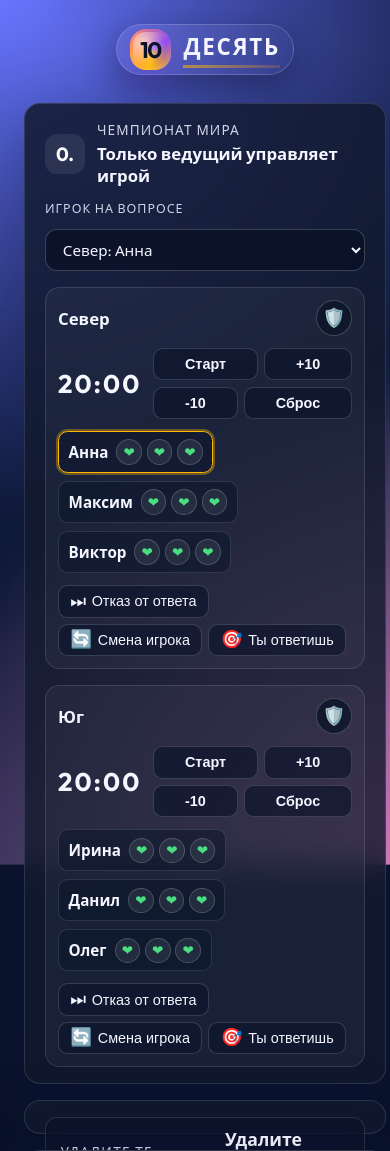
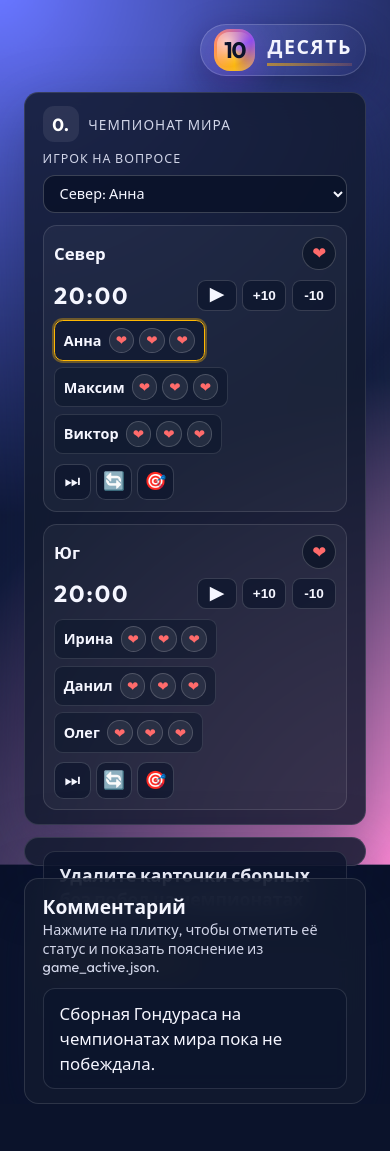
Before and after one commit to valentinych/panenka_app, a Flask app: page /game-ten in a window 390 px wide. Shown: the top 1151 px of the page. After the commit the page ends 1104 px from the top, so only its background shows below. Run offline with Flask 3, Linux system fonts and the light colour scheme; the visitor is signed in with stand-in values (Sample User, id 1); grey boxes are pictures that could not be loaded.

Commit message:
Refine game ten interface layout

```diff
--- a/app/static/styles.css
+++ b/app/static/styles.css
@@ -256,32 +256,35 @@ select:focus {
 }
 
 .layout--game-ten {
-  width: min(1800px, 100vw);
+  width: min(1800px, 98vw);
   max-width: 100vw;
   height: 100vh;
   max-height: 100vh;
-  padding: clamp(1rem, 2vw, 1.75rem);
-  gap: 1rem;
+  padding: clamp(1rem, 2vw, 1.5rem);
+  gap: 0.75rem;
   grid-template-rows: min-content 1fr;
 }
 
 .layout--game-ten .masthead {
-  margin-bottom: 0.75rem;
+  width: 100%;
+  display: flex;
+  justify-content: flex-end;
+  align-items: flex-start;
+  margin-bottom: 0.25rem;
 }
 
 .layout--game-ten .brand {
-  font-size: clamp(2rem, 3.4vw, 2.8rem);
-}
-
-.layout--game-ten .subtitle {
-  margin-top: 0.25rem;
-  font-size: 0.95rem;
+  font-size: clamp(1.75rem, 2.8vw, 2.35rem);
+}
+
+.layout--game-ten .brand-link {
+  padding: 0.25rem 0.8rem;
 }
 
 .layout--game-ten .card {
-  padding: 1rem 1.25rem;
-  border-radius: 1rem;
-  gap: 1rem;
+  padding: 0.85rem 1.1rem;
+  border-radius: 0.9rem;
+  gap: 0.75rem;
 }
 
 .sr-only {
@@ -298,7 +301,7 @@ select:focus {
 .game-ten {
   display: flex;
   flex-direction: column;
-  gap: 1rem;
+  gap: 0.75rem;
   height: 100%;
   min-height: 0;
 }
@@ -315,9 +318,9 @@ select:focus {
 
 .game-ten__hud {
   display: grid;
-  gap: 1rem;
-  grid-template-columns: minmax(0, 280px) 1fr;
-  align-items: start;
+  gap: 0.75rem;
+  grid-template-columns: minmax(0, 240px) 1fr;
+  align-items: stretch;
 }
 
 @media (max-width: 1080px) {
@@ -328,13 +331,13 @@ select:focus {
 
 .game-ten__hud-meta {
   display: grid;
-  gap: 0.75rem;
+  gap: 0.5rem;
 }
 
 .game-ten__question-badge {
   display: grid;
   grid-template-columns: auto 1fr;
-  gap: 0.75rem;
+  gap: 0.6rem;
   align-items: center;
 }
 
@@ -342,18 +345,18 @@ select:focus {
   display: inline-flex;
   align-items: center;
   justify-content: center;
-  width: 2.5rem;
-  height: 2.5rem;
-  border-radius: 0.75rem;
+  width: 2.25rem;
+  height: 2.25rem;
+  border-radius: 0.7rem;
   background: rgba(255, 255, 255, 0.08);
   font-weight: 700;
-  font-size: 1.2rem;
+  font-size: 1.1rem;
   color: #fff;
 }
 
 .game-ten__question-meta {
   display: grid;
-  gap: 0.2rem;
+  gap: 0.15rem;
 }
 
 .game-ten__theme {
@@ -364,9 +367,10 @@ select:focus {
 }
 
 .game-ten__subtitle {
-  font-size: 1.05rem;
-  line-height: 1.35;
-  font-weight: 600;
+  font-size: 0.95rem;
+  line-height: 1.3;
+  font-weight: 600;
+  color: var(--text-muted);
 }
 
 .game-ten__active-label {
@@ -382,8 +386,8 @@ select:focus {
   border: 1px solid rgba(255, 255, 255, 0.2);
   background: rgba(10, 18, 40, 0.85);
   color: inherit;
-  padding: 0.6rem 0.8rem;
-  font-size: 0.95rem;
+  padding: 0.5rem 0.75rem;
+  font-size: 0.9rem;
 }
 
 .game-ten__active-select:focus-visible {
@@ -394,17 +398,17 @@ select:focus {
 
 .game-ten__hud-teams {
   display: grid;
-  gap: 1rem;
-  grid-template-columns: repeat(auto-fit, minmax(320px, 1fr));
+  gap: 0.75rem;
+  grid-template-columns: repeat(auto-fit, minmax(300px, 1fr));
 }
 
 .game-ten__team-card {
   display: grid;
-  gap: 0.75rem;
+  gap: 0.6rem;
   background: rgba(255, 255, 255, 0.04);
   border: 1px solid rgba(255, 255, 255, 0.12);
-  border-radius: 0.9rem;
-  padding: 0.75rem;
+  border-radius: 0.85rem;
+  padding: 0.65rem;
   min-height: 0;
 }
 
@@ -422,8 +426,8 @@ select:focus {
 }
 
 .game-ten__team-life {
-  width: 2.25rem;
-  height: 2.25rem;
+  width: 2.1rem;
+  height: 2.1rem;
   border-radius: 999px;
   border: 1px solid rgba(255, 255, 255, 0.2);
   background: rgba(15, 23, 42, 0.85);
@@ -436,8 +440,9 @@ select:focus {
 }
 
 .game-ten__team-life::before {
-  content: "🛡️";
-  font-size: 1.15rem;
+  content: "❤";
+  font-size: 1.05rem;
+  color: var(--error);
 }
 
 .game-ten__team-life[aria-pressed="false"] {
@@ -457,33 +462,47 @@ select:focus {
   display: flex;
   align-items: center;
   justify-content: space-between;
-  gap: 0.75rem;
+  gap: 0.5rem;
 }
 
 .game-ten__timer-display {
-  font-size: clamp(1.6rem, 3vw, 2rem);
+  font-size: clamp(1.45rem, 2.6vw, 1.85rem);
   font-weight: 700;
   letter-spacing: 0.08em;
 }
 
 .game-ten__timer-controls {
   display: flex;
-  flex-wrap: wrap;
-  gap: 0.4rem;
+  flex-wrap: nowrap;
+  gap: 0.35rem;
 }
 
 .game-ten__timer-btn {
-  flex: 1 1 auto;
-  min-width: 72px;
-  padding: 0.45rem 0.6rem;
-  border-radius: 0.6rem;
+  flex: 0 0 auto;
+  min-width: 2.75rem;
+  padding: 0.35rem 0.6rem;
+  border-radius: 0.55rem;
   border: 1px solid rgba(255, 255, 255, 0.16);
   background: rgba(12, 20, 43, 0.7);
   color: inherit;
   font-weight: 600;
-  font-size: 0.9rem;
+  font-size: 0.85rem;
   cursor: pointer;
   transition: transform 0.15s ease, border-color 0.2s ease, background 0.2s ease;
+}
+
+.game-ten__timer-btn--icon {
+  width: 2.5rem;
+  min-width: 2.5rem;
+  display: inline-flex;
+  align-items: center;
+  justify-content: center;
+  padding: 0.35rem;
+}
+
+.game-ten__timer-icon {
+  font-size: 1.1rem;
+  line-height: 1;
 }
 
 .game-ten__timer-btn:hover,
@@ -497,18 +516,18 @@ select:focus {
 .game-ten__players {
   display: flex;
   flex-wrap: wrap;
-  gap: 0.5rem;
+  gap: 0.4rem;
 }
 
 .game-ten__player {
   display: inline-flex;
   align-items: center;
-  gap: 0.5rem;
-  padding: 0.45rem 0.6rem;
-  border-radius: 0.6rem;
+  gap: 0.45rem;
+  padding: 0.4rem 0.55rem;
+  border-radius: 0.55rem;
   border: 1px solid rgba(255, 255, 255, 0.12);
   background: rgba(12, 20, 43, 0.55);
-  font-size: 0.95rem;
+  font-size: 0.9rem;
 }
 
 .game-ten__player.is-active {
@@ -542,7 +561,7 @@ select:focus {
 
 .game-ten__life::before {
   content: "❤";
-  color: var(--success);
+  color: var(--error);
 }
 
 .game-ten__life[aria-pressed="false"]::before {
@@ -564,26 +583,27 @@ select:focus {
 .game-ten__hints {
   display: flex;
   flex-wrap: wrap;
-  gap: 0.4rem;
+  gap: 0.3rem;
 }
 
 .game-ten__hint {
   display: inline-flex;
   align-items: center;
-  gap: 0.35rem;
-  padding: 0.4rem 0.7rem;
+  justify-content: center;
+  width: 2.3rem;
+  height: 2.3rem;
+  padding: 0.35rem;
   border-radius: 0.6rem;
   border: 1px solid rgba(255, 255, 255, 0.16);
   background: rgba(12, 20, 43, 0.65);
   color: inherit;
-  font-size: 0.9rem;
+  font-size: 1rem;
   cursor: pointer;
   transition: transform 0.15s ease, border-color 0.2s ease, background 0.2s ease;
 }
 
 .game-ten__hint[aria-pressed="false"] {
   opacity: 0.45;
-  text-decoration: line-through;
   filter: saturate(0);
 }
 
@@ -605,27 +625,16 @@ select:focus {
   min-height: 0;
   display: flex;
   flex-direction: column;
-  gap: 0.85rem;
+  gap: 0.75rem;
 }
 
 .game-ten__prompt {
-  display: grid;
-  grid-template-columns: auto 1fr;
-  gap: 0.75rem;
-  align-items: center;
-  padding: 0.6rem 0.9rem;
+  padding: 0.7rem 1rem;
   border-radius: 0.75rem;
   border: 1px solid rgba(255, 255, 255, 0.12);
   background: rgba(12, 20, 43, 0.75);
 }
 
-.game-ten__prompt-theme {
-  font-size: 0.85rem;
-  text-transform: uppercase;
-  letter-spacing: 0.1em;
-  color: var(--text-muted);
-}
-
 .game-ten__prompt-text {
   font-size: clamp(1.1rem, 2.4vw, 1.5rem);
   font-weight: 600;
@@ -639,6 +648,7 @@ select:focus {
   gap: 0.6rem;
   grid-template-columns: repeat(5, minmax(0, 1fr));
   grid-auto-rows: minmax(0, 1fr);
+  align-items: stretch;
 }
 
 @media (max-width: 1200px) {
@@ -661,8 +671,8 @@ select:focus {
 
 .game-ten__tile {
   position: relative;
-  display: flex;
-  flex-direction: column;
+  display: grid;
+  grid-template-rows: minmax(0, 1fr) auto;
   border-radius: 0.75rem;
   border: 1px solid rgba(255, 255, 255, 0.12);
   background: rgba(12, 20, 43, 0.65);
@@ -704,25 +714,14 @@ select:focus {
 .game-ten__tile-image {
   position: relative;
   width: 100%;
-  aspect-ratio: 4 / 3;
+  height: 100%;
+  min-height: 0;
   display: flex;
   align-items: center;
   justify-content: center;
   padding: 0.45rem;
   background: rgba(17, 27, 48, 0.85);
   border-bottom: 1px solid rgba(255, 255, 255, 0.08);
-}
-
-@supports not (aspect-ratio: 1) {
-  .game-ten__tile-image {
-    height: 0;
-    padding-top: 75%;
-  }
-
-  .game-ten__tile-image > * {
-    position: absolute;
-    inset: 0.45rem;
-  }
 }
 
 .game-ten__tile-image img {
--- a/app/templates/game_ten.html
+++ b/app/templates/game_ten.html
@@ -11,7 +11,7 @@
         <span class="game-ten__question-number" data-role="question-number">–</span>
         <div class="game-ten__question-meta">
           <div class="game-ten__theme" data-role="theme">Тема вопроса</div>
-          <div class="game-ten__subtitle" data-role="subtitle">Текст вопроса будет загружен</div>
+          <div class="game-ten__subtitle" data-role="subtitle" hidden>Текст вопроса будет загружен</div>
         </div>
       </div>
       <label class="game-ten__active-label" for="game-ten-active-player">Игрок на вопросе</label>
@@ -29,10 +29,17 @@
         <div class="game-ten__timer-bar">
           <div class="game-ten__timer-display" data-role="timer-display">20:00</div>
           <div class="game-ten__timer-controls">
-            <button type="button" class="game-ten__timer-btn" data-action="toggle">Старт</button>
+            <button
+              type="button"
+              class="game-ten__timer-btn game-ten__timer-btn--icon"
+              data-action="toggle"
+              aria-label="Запустить или остановить таймер"
+            >
+              <span class="game-ten__timer-icon" aria-hidden="true">▶</span>
+              <span class="sr-only">Переключить таймер</span>
+            </button>
             <button type="button" class="game-ten__timer-btn" data-action="plus">+10</button>
             <button type="button" class="game-ten__timer-btn" data-action="minus">-10</button>
-            <button type="button" class="game-ten__timer-btn" data-action="reset">Сброс</button>
           </div>
         </div>
         <div class="game-ten__players" data-role="players"></div>
@@ -44,7 +51,6 @@
 
   <section class="card game-ten__board">
     <div class="game-ten__prompt">
-      <div class="game-ten__prompt-theme" data-role="prompt-theme">Тема вопроса</div>
       <div class="game-ten__prompt-text" data-role="prompt-text">Текст вопроса появится после загрузки game_active.json</div>
     </div>
     <div class="game-ten__grid">
@@ -328,7 +334,7 @@
         const toggleBtn = teamCard.querySelector('[data-action="toggle"]');
         const plusBtn = teamCard.querySelector('[data-action="plus"]');
         const minusBtn = teamCard.querySelector('[data-action="minus"]');
-        const resetBtn = teamCard.querySelector('[data-action="reset"]');
+        const toggleIcon = toggleBtn?.querySelector('.game-ten__timer-icon');
         const timerState = state.timers[teamId];
         if (!timerDisplay || !timerState) {
           return;
@@ -342,7 +348,13 @@
         function updateDisplay() {
           timerDisplay.textContent = formatTime(timerState.remaining);
           if (toggleBtn) {
-            toggleBtn.textContent = timerState.running ? 'Пауза' : 'Старт';
+            toggleBtn.setAttribute('aria-pressed', timerState.running ? 'true' : 'false');
+            const toggleLabel = timerState.running ? 'Пауза таймера' : 'Запустить таймер';
+            toggleBtn.title = toggleLabel;
+            toggleBtn.setAttribute('aria-label', toggleLabel);
+            if (toggleIcon) {
+              toggleIcon.textContent = timerState.running ? '⏸' : '▶';
+            }
           }
         }
 
@@ -414,19 +426,6 @@
           scheduleSave(state);
         }
 
-        function resetTimer() {
-          const baseTimer = Number.isFinite(state.initialTimers?.[teamId])
-            ? state.initialTimers[teamId]
-            : DEFAULT_TIMER_SECONDS;
-          timerState.remaining = baseTimer;
-          stopTimer({ silent: true });
-          controller.lastTick = Date.now();
-          timerState.running = false;
-          timerState.lastStartedAt = null;
-          updateDisplay();
-          scheduleSave(state);
-        }
-
         updateDisplay();
 
         if (timerState.running && timerState.lastStartedAt) {
@@ -455,8 +454,6 @@
 
         plusBtn?.addEventListener('click', () => adjust(10));
         minusBtn?.addEventListener('click', () => adjust(-10));
-        resetBtn?.addEventListener('click', resetTimer);
-
         timerControllers.set(teamId, controller);
       });
     }
@@ -548,10 +545,11 @@
         button.dataset.hintId = hintId;
         button.setAttribute('aria-pressed', stateHints[hintId] ? 'true' : 'false');
         const icon = hint?.icon || HINT_ICONS[hintId] || '💡';
-        button.innerHTML = `<span class="game-ten__hint-icon" aria-hidden="true">${icon}</span><span class="game-ten__hint-label">${hint?.label || `Подсказка ${index + 1}`}</span>`;
-        if (hint?.description) {
-          button.title = hint.description;
-        }
+        const labelText = hint?.label || `Подсказка ${index + 1}`;
+        button.setAttribute('aria-label', labelText);
+        button.innerHTML = `<span class="game-ten__hint-icon" aria-hidden="true">${icon}</span><span class="sr-only">${labelText}</span>`;
+        const description = hint?.description;
+        button.title = description || labelText;
         button.addEventListener('click', () => {
           state.hints[teamId][hintId] = !state.hints[teamId][hintId];
           button.setAttribute('aria-pressed', state.hints[teamId][hintId] ? 'true' : 'false');
@@ -640,15 +638,28 @@
       }
       const subtitleEl = gameRoot.querySelector('[data-role="subtitle"]');
       if (subtitleEl) {
-        subtitleEl.textContent = question.subtitle || question.title || 'Загружаем вопрос…';
-      }
-      const promptThemeEl = gameRoot.querySelector('[data-role="prompt-theme"]');
-      if (promptThemeEl) {
-        promptThemeEl.textContent = question.title || question.theme || 'Вопрос';
+        const rawSubtitle = typeof question.subtitle === 'string' ? question.subtitle.trim() : '';
+        const titleText = typeof question.title === 'string' ? question.title.trim() : '';
+        const promptText = typeof question.prompt === 'string' ? question.prompt.trim() : '';
+        const normalizedSubtitle = rawSubtitle.toLowerCase();
+        const shouldHideSubtitle = !rawSubtitle
+          || rawSubtitle === titleText
+          || rawSubtitle === promptText
+          || normalizedSubtitle === 'только ведущий управляет игрой';
+        if (shouldHideSubtitle) {
+          subtitleEl.hidden = true;
+          subtitleEl.textContent = '';
+        } else {
+          subtitleEl.hidden = false;
+          subtitleEl.textContent = rawSubtitle;
+        }
       }
       const promptTextEl = gameRoot.querySelector('[data-role="prompt-text"]');
       if (promptTextEl) {
-        promptTextEl.textContent = question.prompt || question.title || '—';
+        const promptValue = typeof question.prompt === 'string' && question.prompt.trim()
+          ? question.prompt.trim()
+          : (typeof question.title === 'string' && question.title.trim() ? question.title.trim() : '—');
+        promptTextEl.textContent = promptValue;
       }
     }
 
--- a/data/game_active.template.json
+++ b/data/game_active.template.json
@@ -3,7 +3,7 @@
     "number": 0,
     "theme": "Чемпионат мира",
     "title": "Удалите те команды, которые одержали хотя бы одну победу в матче на ЧМ",
-    "subtitle": "Только ведущий управляет игрой",
+    "subtitle": "",
     "prompt": "Удалите карточки сборных без побед на чемпионатах мира."
   },
   "timer_seconds": 1200,
```
